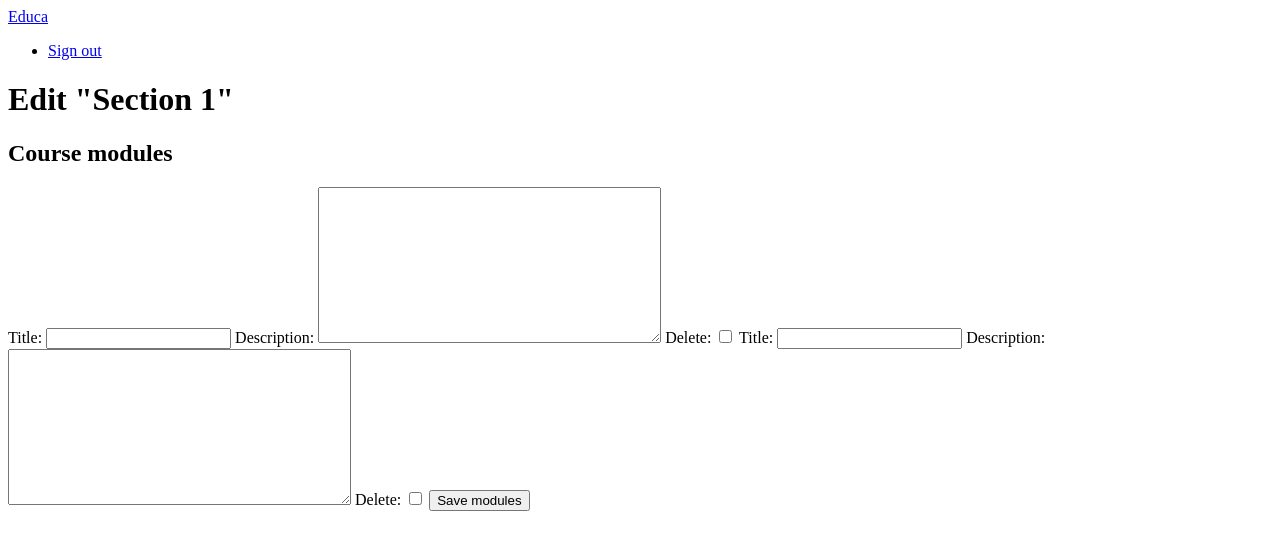
After one commit to vqton/educa, a Django app: page /course/1/module/ in a window 1280 px wide. The commit adds this page. Shown: the top 550 px of the page. Run offline with Django 4.2, Linux system fonts and the light colour scheme; a user stored in the database is signed in; data comes from the database, SQL or seed files in the repository; both versions use the stored data as it was after the commit; data that the repository does not hold is empty.

Commit message:
add formset

```diff
--- a/courses/templates/courses/manage/course/list.html
+++ b/courses/templates/courses/manage/course/list.html
@@ -7,6 +7,7 @@
         <p>
             <a href="{% url 'course_edit'   course.id %}">Edit</a>
             <a href="{% url 'course_delete'  course.id %}">Delete</a>
+            <a href="{% url 'course_module_update' course.id %}">Edit modules</a>
         </p>
     </div>
     {% empty %}
--- /dev/null
+++ b/courses/templates/courses/manage/module/formset.html
@@ -0,0 +1,10 @@
+{% extends "base.html" %} {% block title %} Edit "{{ course.title }}" {% endblock %} {% block content %}
+<h1>Edit "{{ course.title }}"</h1>
+<div class="module">
+    <h2>Course modules</h2>
+    <form method="post">
+        {{ formset }} {{ formset.management_form }} {% csrf_token %}
+        <input type="submit" value="Save modules">
+    </form>
+</div>
+{% endblock %}
--- a/courses/urls.py
+++ b/courses/urls.py
@@ -6,5 +6,6 @@ urlpatterns = [
     path('create/', views.CourseCreateView.as_view(), name='course_create'),
     path('<pk>/edit/', views.CourseUpdateView.as_view(), name='course_edit'),
     path('<pk>/delete/', views.CourseDeleteView.as_view(), name='course_delete'),
+    path('<pk>/module/', views.CourseModuleUpdateView.as_view(), name='course_module_update'),
 
 ]
--- a/courses/views.py
+++ b/courses/views.py
@@ -3,6 +3,9 @@ from django.views.generic.edit import CreateView, UpdateView, DeleteView
 from django.urls import reverse_lazy
 from .models import Course
 from django.contrib.auth.mixins import LoginRequiredMixin, PermissionRequiredMixin
+from django.shortcuts import get_object_or_404, redirect
+from django.views.generic.base import TemplateResponseMixin, View
+from .forms import ModuleFormSet
 # Create your views here.
 
 
@@ -44,3 +47,26 @@ class CourseUpdateView(OwnerCourseEditMixin, UpdateView):
 class CourseDeleteView(OwnerCourseMixin, DeleteView):
     template_name = 'courses/manage/course/delete.html'
     permission_required = 'courses.delete_course'
+
+
+class CourseModuleUpdateView(TemplateResponseMixin, View):
+    template_name = 'courses/manage/module/formset.html'
+    course = None
+
+    def get_formset(self, data=None):
+        return ModuleFormSet(instance=self.course, data=data)
+
+    def dispatch(self, request, pk):
+        self.course = get_object_or_404(Course, id=pk, owner=request.user)
+        return super().dispatch(request, pk)
+
+    def get(self, request, *args, **kwargs):
+        formset = self.get_formset()
+        return self.render_to_response({'course': self.course, 'formset': formset})
+
+    def post(self, request, *args, **kwargs):
+        formset = self.get_formset(data=request.POST)
+        if formset.is_valid():
+            formset.save()
+            return redirect('manage_course_list')
+        return self.render_to_response({'course': self.course, 'formset': formset})
```
Also changed, not shown: courses/forms.py (added, +7 -0 lines), db.sqlite3, 1 other file.
